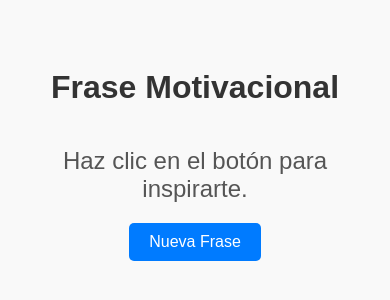
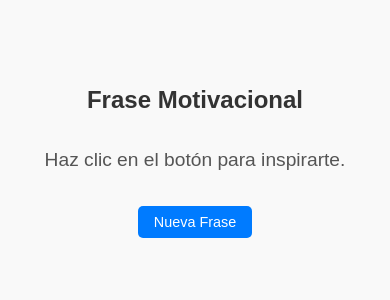
Before and after one commit to Remmanuel360/PWA1, a plain HTML site: page index.html in a window 390 px wide. Shown: the part 268-568 px from the top of the page. Drawn offline with Linux system fonts and the light colour scheme.

Commit message:
Update index.html

```diff
--- a/index.html
+++ b/index.html
@@ -6,6 +6,7 @@
   <title>Frases Motivacionales</title>
   <link rel="manifest" href="manifest.json" />
   <style>
+    /* Estilos generales */
     body {
       font-family: Arial, sans-serif;
       background: #f9f9f9;
@@ -17,14 +18,19 @@
       margin: 0;
       text-align: center;
     }
+
     h1 {
       color: #333;
+      margin-bottom: 20px;
     }
+
     #frase {
       font-size: 1.5em;
       margin: 20px;
       color: #555;
+      max-width: 80%; /* Ajusta la frase para que no ocupe todo el ancho */
     }
+
     button {
       padding: 10px 20px;
       font-size: 1em;
@@ -33,9 +39,43 @@
       border: none;
       border-radius: 5px;
       cursor: pointer;
+      margin-top: 20px;
     }
+
     button:hover {
       background: #0056b3;
+    }
+
+    /* Media Queries para pantallas pequeñas */
+    @media (max-width: 600px) {
+      h1 {
+        font-size: 1.5em;
+      }
+
+      #frase {
+        font-size: 1.2em;
+        margin: 15px;
+      }
+
+      button {
+        padding: 8px 16px;
+        font-size: 0.9em;
+      }
+    }
+
+    /* Media Queries para pantallas más grandes */
+    @media (min-width: 601px) {
+      h1 {
+        font-size: 2em;
+      }
+
+      #frase {
+        font-size: 1.5em;
+      }
+
+      button {
+        font-size: 1em;
+      }
     }
   </style>
 </head>
@@ -60,6 +100,8 @@
       const random = Math.floor(Math.random() * frases.length);
       document.getElementById("frase").textContent = frases[random];
     }
+
+    // Registro del Service Worker
     if ('serviceWorker' in navigator) {
       navigator.serviceWorker.register('service-worker.js').then((registration) => {
         console.log('Service Worker registrado con éxito:', registration);
@@ -68,6 +110,5 @@
       });
     }
   </script>
-
 </body>
 </html>
```
Lines whose indentation alone changed are shown as unchanged.
